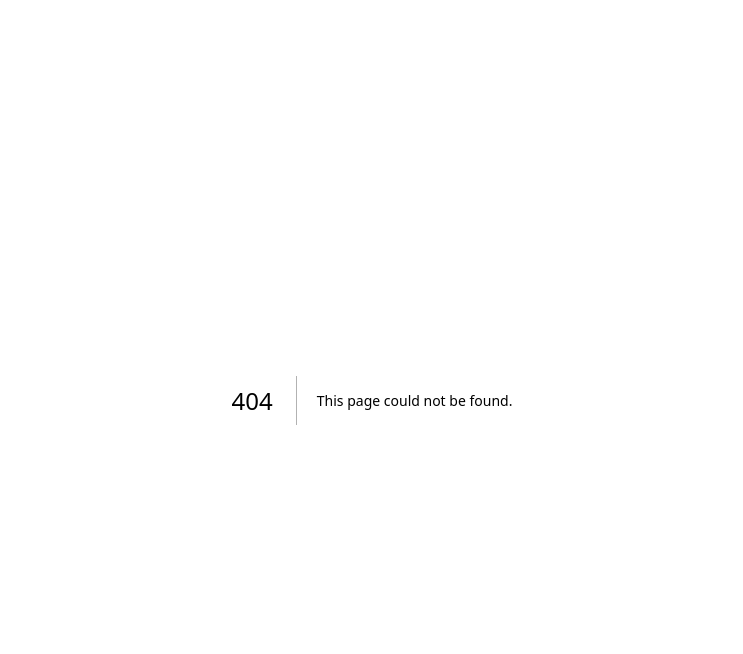
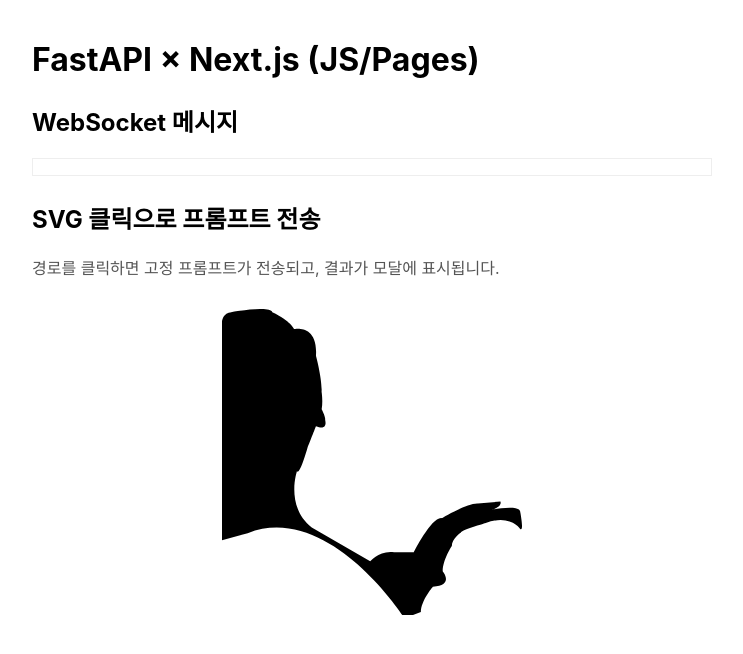
Before and after one commit to poet-developer/AIW, a Next.js app in the folder frontend/: page /interaction in a window 1280 px wide. Before the commit this address had no page. Shown: the top 654 px of the page, without its empty margins (268-1011 px from the left). Built offline with nearby package versions, Linux system fonts and the light colour scheme; no server answers.

Commit message:
SVG image connect, UI functioning

```diff
--- /dev/null
+++ b/frontend/UI/SVG.jsx
@@ -0,0 +1,38 @@
+'use client';
+import { useCallback } from 'react';
+
+export default function SvgPathClickModal({ onPathClick }) {
+  const handlePathClick = useCallback(() => {
+    if (onPathClick) onPathClick();
+  }, [onPathClick]);
+
+  return (
+    <>
+      {/* SVG 하나만 예시로 두고, 필요하면 여러 개 복제하세요 */}
+      <svg viewBox="0 0 277.41 283.46" xmlns="http://www.w3.org/2000/svg" className="svg">
+        <path
+          className="clickablePath"
+          onClick={handlePathClick}
+          d="M0,11.36S.96,2.89,8.77,2.89c0,0,35.81-6.51,37.76,0,16.92,7.81,20.18,15.62,20.18,15.62,0,0,22.13-5.21,20.18,24.74,0,0,5.86,21.48,5.21,33.2,0,0,1.4,8.46.05,16.27,0,0,3.85,7.16,3.2,9.76,0,0,3.25,10.42-8.46,5.86,0,0-7.16,18.27-7.81,19.87,0,0-7.16,25.69-9.76,21.79,0,0-11.07,32.55,13.67,52.08l54.03,31.25s8.46-10.42,22.13-8.46h18.23s16.92-33.63,26.04-31.46c0,0,23.43-14.11,33.2-13.46l20.83-1.95s2.6,5.21-9.11,7.81c0,0,26.04-5.21,27.34,1.3,0,0,3.91,19.53,0,16.27,0,0-9.11-14.32-32.55-5.21,0,0-22.13,6.51-22.13,8.46,0,0-8.46,5.5-8.46,12.51,0,0-8.46,12.88-8.46,23.29,0,0,11.07,13.02-9.11,14.32,0,0-11.07,13.02-11.07,23.43l-8.46,3.25h-8.46S97.96,178,23.74,207.3l-23.74,6.51V11.35h0Z"
+        />
+      </svg>
+
+      <style jsx>{`
+        .svg {
+          width: 300px;
+          height: auto;
+          display: block;
+          margin: 30px auto;
+        }
+        .clickablePath {
+          fill: black;
+          cursor: pointer;
+          transition: fill 0.15s ease-in-out;
+        }
+        .clickablePath:hover {
+          fill: darkred;
+        }
+      `}</style>
+    </>
+  );
+}
--- a/frontend/pages/index.jsx
+++ b/frontend/pages/index.jsx
@@ -1,7 +1,9 @@
 "use client";
 
-import { useEffect, useRef, useState } from "react";
+import { useEffect, useRef, useState, useCallback } from "react";
 import useSWR from "swr";
+
+import SvgPathClickModal from '../UI/SVG';
 
 // ✅ FastAPI 서버 베이스 URL (환경변수로 관리)
 const API_BASE = process.env.NEXT_PUBLIC_API_BASE || "http://localhost:8000";
@@ -175,6 +177,7 @@ export default function Home() {
     </div>
       )}
       </section>
+      <SvgPathClickModal/>
     </main>
   );
 }
--- /dev/null
+++ b/frontend/pages/interaction.jsx
@@ -0,0 +1,217 @@
+"use client";
+
+import { useEffect, useRef, useState, useCallback } from "react";
+import useSWR from "swr";
+
+import SvgPathClickModal from '../UI/SVG';
+
+// ✅ FastAPI 서버 베이스 URL (환경변수로 관리)
+const API_BASE = process.env.NEXT_PUBLIC_API_BASE || "http://localhost:8000";
+
+
+const sendPrompt = async () => {
+  if (!prompt.trim()) return;
+  try {
+    setIsGenerating(true);     // 시작
+    setGenResult("");
+    const res = await apiPost("/api/generate_raw", { prompt });
+    setGenResult(res.text || "");
+  } catch (e) {
+    setGenResult("에러: " + e.message);
+  } finally {
+    setIsGenerating(false);    // 끝
+  }
+};
+
+
+async function apiGet(path) {
+  const res = await fetch(`${API_BASE}${path}`, { cache: "no-store" });
+  if (!res.ok) throw new Error(`GET ${path} failed: ${res.status}`);
+  return res.json();
+}
+async function apiPost(path, body) {
+  const res = await fetch(`${API_BASE}${path}`, {
+    method: "POST",
+    headers: { "Content-Type": "application/json" },
+    body: JSON.stringify(body),
+  });
+  if (!res.ok) {
+    const t = await res.text();
+    throw new Error(`POST ${path} failed: ${res.status} ${t}`);
+  }
+  return res.json();
+}
+// async function apiPatch(path) {
+//   const res = await fetch(`${API_BASE}${path}`, { method: "PATCH" });
+//   if (!res.ok) throw new Error(`PATCH ${path} failed: ${res.status}`);
+//   return res.json();
+// }
+// async function apiDelete(path) {
+//   const res = await fetch(`${API_BASE}${path}`, { method: "DELETE" });
+//   if (!res.ok) throw new Error(`DELETE ${path} failed: ${res.status}`);
+// }
+
+export default function Home() {
+  // ✅ FastAPI의 /api/todos로 직접
+  const { data, mutate, isLoading, error } = useSWR("/api/todos", apiGet);
+  const [title, setTitle] = useState("");
+  const wsRef = useRef(null);
+  const [msgs, setMsgs] = useState([]);
+
+  // 🔹 프롬프트 관련 상태 추가
+//   const [prompt, setPrompt] = useState("");
+//   const [genResult, setGenResult] = useState("");
+
+  useEffect(() => {
+    // ✅ FastAPI WS 절대주소
+    const ws = new WebSocket("ws://localhost:8000/ws");
+    wsRef.current = ws;
+
+    ws.onmessage = (evt) => {
+      try {
+        const msg = JSON.parse(evt.data);
+        setMsgs((prev) => [
+          `${msg.type}: ${msg.payload ?? msg.message}`,
+          ...prev,
+        ]);
+      } catch (e) {
+        setMsgs((prev) => [evt.data, ...prev]);
+      }
+    };
+    ws.onopen = () => {
+      try {
+        ws.send("hello from browser");
+      } catch {}
+    };
+    return () => {
+      try {
+        ws.close();
+      } catch {}
+    };
+  }, []);
+
+  // ===== 프롬프트/생성 결과를 모달에서 관리 =====
+  const [isModalOpen, setIsModalOpen] = useState(false);
+  const [isGenerating, setIsGenerating] = useState(false);
+  const [genResult, setGenResult] = useState('');
+  const FIXED_PROMPT = '장곡사 미륵불 괘불탱의 연꽃에 대해서 설명해줘';
+
+  // SVG 클릭 시: 모달 열고 → API 호출
+  const handleSvgClick = async () => {
+    setIsModalOpen(true);
+    setIsGenerating(true);
+    setGenResult('');
+    try {
+      const res = await apiPost('/api/generate_raw', { prompt: FIXED_PROMPT });
+      setGenResult(res.text || '');
+    } catch (e) {
+      setGenResult('에러: ' + e.message);
+    } finally {
+      setIsGenerating(false);
+    }
+  };
+
+  const closeModal = () => setIsModalOpen(false);
+
+  return (
+    <main style={{ maxWidth: 680, margin: '40px auto', fontFamily: 'Inter, system-ui, sans-serif' }}>
+      <h1>FastAPI × Next.js (JS/Pages)</h1>
+
+      {/* WebSocket 로그 */}
+      <section style={{ marginTop: 24 }}>
+        <h2>WebSocket 메시지</h2>
+        <pre style={{ whiteSpace: 'pre-wrap', border: '1px solid #eee', padding: 8, maxHeight: 200, overflow: 'auto' }}>
+          {msgs.join('\n')}
+        </pre>
+      </section>
+
+      {/* SVG 클릭 → 모달에서 응답 생성 */}
+      <section style={{ marginTop: 24 }}>
+        <h2>SVG 클릭으로 프롬프트 전송</h2>
+        <p style={{ color: '#555' }}>경로를 클릭하면 고정 프롬프트가 전송되고, 결과가 모달에 표시됩니다.</p>
+
+        <SvgPathClickModal onPathClick={handleSvgClick} />
+
+        {/* 모달 */}
+        {isModalOpen && (
+          <>
+            <div className="overlay" onClick={closeModal} />
+            <div className="modal" role="dialog" aria-modal="true" aria-label="응답 모달">
+              <div style={{ fontWeight: 600, marginBottom: 8 }}>요청 프롬프트</div>
+              <div style={{ fontSize: 14, color: '#555', marginBottom: 12 }}>{FIXED_PROMPT}</div>
+
+              {isGenerating ? (
+                <div style={{ display: 'flex', alignItems: 'center', gap: 8 }}>
+                  <div className="spinner" />
+                  <span>응답을 생성 중...</span>
+                </div>
+              ) : (
+                <div
+                  style={{
+                    whiteSpace: 'pre-wrap',
+                    border: '1px solid #ddd',
+                    padding: 8,
+                    borderRadius: 6,
+                    maxHeight: 260,
+                    overflow: 'auto',
+                  }}
+                >
+                  {genResult || '응답이 비어 있습니다.'}
+                </div>
+              )}
+
+              <button className="closeBtn" onClick={closeModal} style={{ marginTop: 12 }}>
+                닫기
+              </button>
+            </div>
+
+            <style jsx>{`
+              .overlay {
+                position: fixed;
+                inset: 0;
+                background: rgba(0, 0, 0, 0.3);
+                z-index: 999;
+              }
+              .modal {
+                position: fixed;
+                top: 50%;
+                left: 50%;
+                transform: translate(-50%, -50%);
+                width: min(640px, 92vw);
+                max-height: 80vh;
+                overflow: auto;
+                background: #fff;
+                border: 2px solid #000;
+                padding: 16px;
+                box-shadow: 0 4px 10px rgba(0, 0, 0, 0.25);
+                z-index: 1000;
+                border-radius: 10px;
+              }
+              .closeBtn {
+                cursor: pointer;
+                background: #000;
+                color: #fff;
+                padding: 8px 12px;
+                border: none;
+                border-radius: 8px;
+              }
+              .spinner {
+                width: 18px;
+                height: 18px;
+                border: 3px solid #ccc;
+                border-top-color: #333;
+                border-radius: 50%;
+                animation: spin 0.8s linear infinite;
+              }
+              @keyframes spin {
+                to {
+                  transform: rotate(360deg);
+                }
+              }
+            `}</style>
+          </>
+        )}
+      </section>
+    </main>
+  );
+}
```
